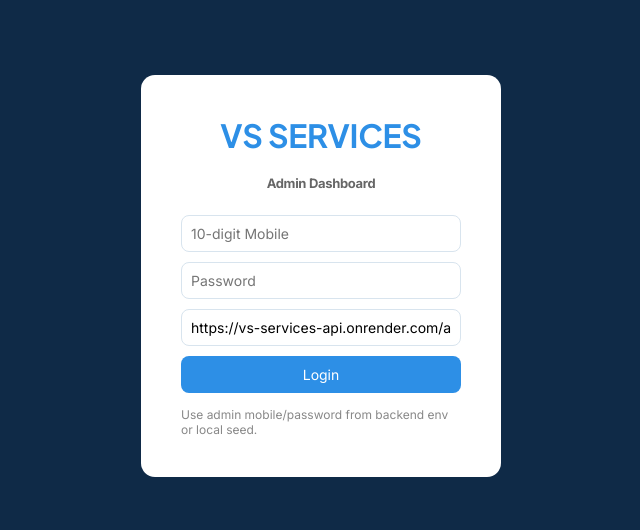
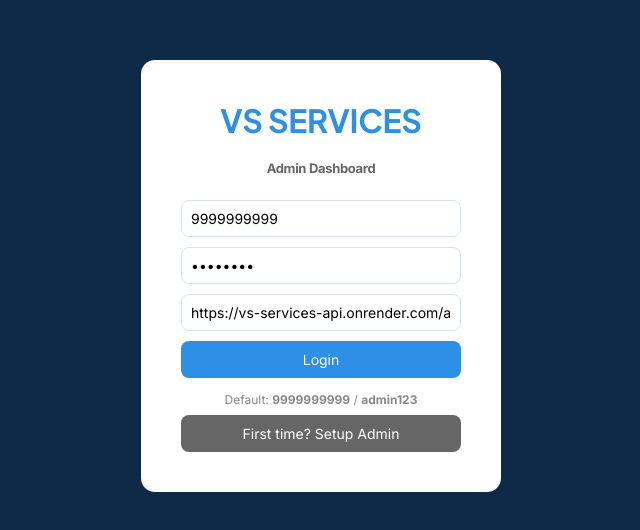
Before and after one commit to ckonline61/vs-services-frontend, a website: page admin-apk/www/index.html in a window 1280 px wide. Shown: the part 124-654 px from the top of the page, without its empty margins (319-959 px from the left). Drawn offline with Linux system fonts and the light colour scheme.

Commit message:
Admin APK: pre-fill default creds + add 'Setup Admin' bootstrap button

```diff
--- a/admin-apk/www/index.html
+++ b/admin-apk/www/index.html
@@ -91,11 +91,12 @@ input,select,textarea{width:100%;padding:9px;border:1px solid var(--border);bord
 <div id="login" class="login">
   <div class="login-card">
     <h1>VS SERVICES<br><small style="font-size:13px;color:#666">Admin Dashboard</small></h1>
-    <input id="loginMobile" placeholder="10-digit Mobile" maxlength="10" inputmode="numeric" pattern="[0-9]{10}">
-    <input id="loginPassword" type="password" placeholder="Password">
+    <input id="loginMobile" placeholder="10-digit Mobile" maxlength="10" inputmode="numeric" pattern="[0-9]{10}" value="9999999999">
+    <input id="loginPassword" type="password" placeholder="Password" value="admin123">
     <input id="loginUrl" placeholder="API URL" value="https://vs-services-api.onrender.com/api">
     <button class="btn" style="width:100%" onclick="login()">Login</button>
-    <p style="font-size:12px;color:#888;margin-top:14px">Use admin mobile/password from backend env or local seed.</p>
+    <p style="font-size:12px;color:#888;margin-top:14px;text-align:center">Default: <b>9999999999</b> / <b>admin123</b></p>
+    <button class="btn" style="width:100%;background:#666;margin-top:8px" onclick="bootstrapAdmin()">First time? Setup Admin</button>
   </div>
 </div>
 
@@ -264,9 +265,9 @@ document.addEventListener('input', (e) => {
 }, true);
 
 async function login() {
-  const mobile = document.getElementById('loginMobile').value;
+  const mobile = document.getElementById('loginMobile').value.trim();
   const password = document.getElementById('loginPassword').value;
-  API = document.getElementById('loginUrl').value;
+  API = document.getElementById('loginUrl').value.trim();
   localStorage.setItem('apiUrl', API);
   const r = await req('/auth/admin-login', 'POST', { mobile, password });
   if (r.success && (r.user.role === 'admin' || r.user.role === 'staff')) {
@@ -274,7 +275,20 @@ async function login() {
     localStorage.setItem('adminToken', TOKEN);
     showDashboard();
   } else {
-    alert(r.message || 'Invalid login');
+    alert((r.message || 'Invalid login') + '\n\nIf this is a new install, tap "First time? Setup Admin" first.');
+  }
+}
+
+async function bootstrapAdmin() {
+  const mobile = document.getElementById('loginMobile').value.trim() || '9999999999';
+  const password = document.getElementById('loginPassword').value || 'admin123';
+  API = document.getElementById('loginUrl').value.trim();
+  localStorage.setItem('apiUrl', API);
+  const r = await req('/auth/bootstrap-admin', 'POST', { mobile, password, name: 'Admin' });
+  if (r.success) {
+    alert('Admin ready!\nMobile: ' + r.mobile + '\nPassword: ' + r.password + '\n\nNow tap Login.');
+  } else {
+    alert('Setup failed: ' + (r.message || 'unknown'));
   }
 }
 
```
Also changed, not shown: 2 other files.
